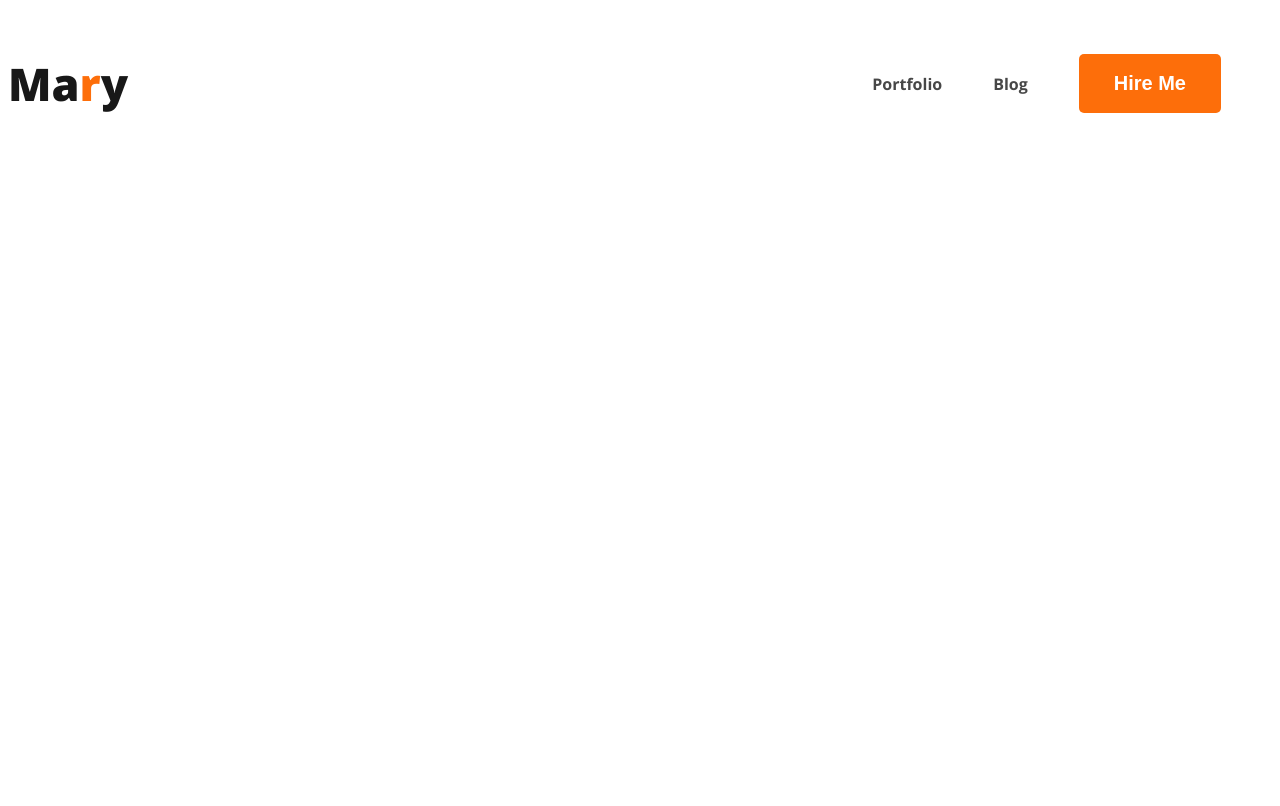
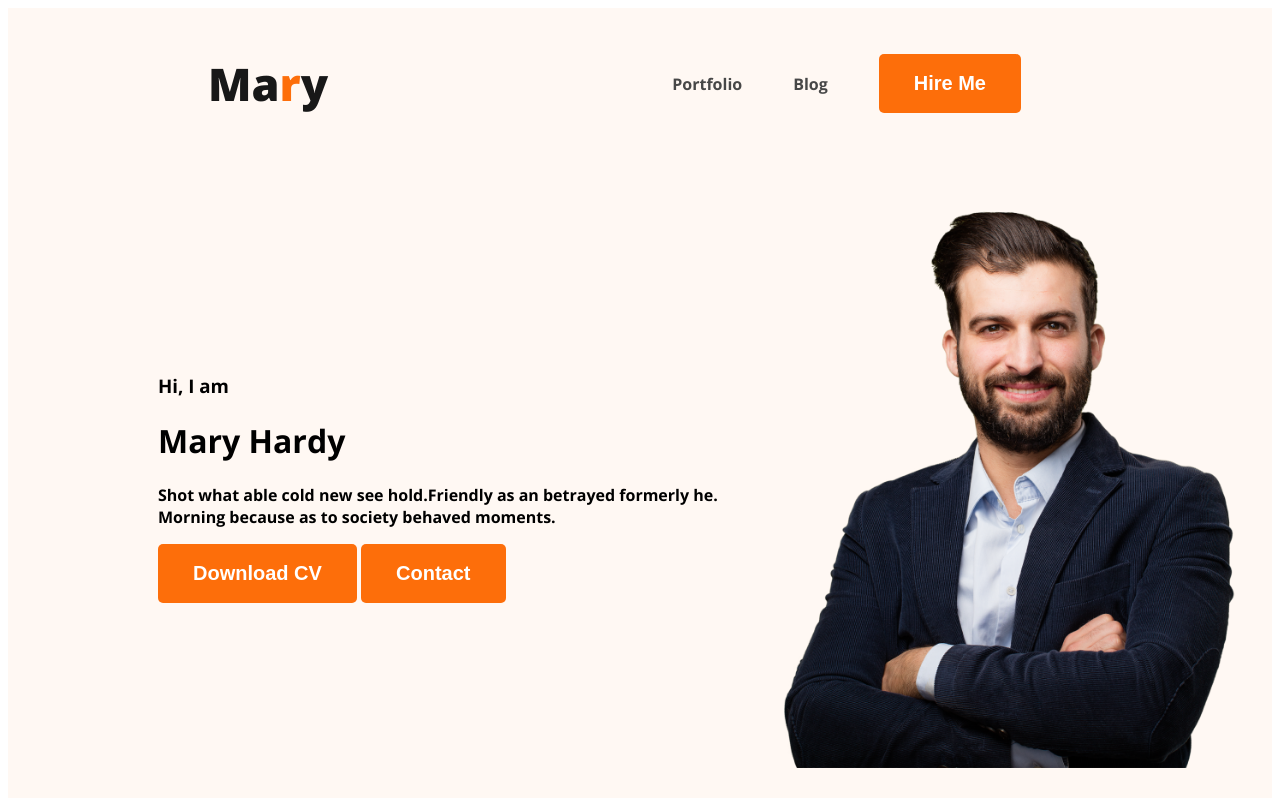
Before and after one commit to AliAbid178/webdeveloper-portfolio, a plain HTML site: page index.html in a window 1280 px wide. Drawn offline with nearby package versions, Linux system fonts and the light colour scheme.

```diff
--- a/index.html
+++ b/index.html
@@ -10,7 +10,7 @@
     <link rel="stylesheet" href="styles/portfolio.css">
 </head>
 <body>
-    <header>
+    <header class="header">
         <nav>
             <h3 class="nav-title">Ma<span class="text-primary">r</span>y</h3>
             <ul>
@@ -19,6 +19,16 @@
                 <li><button class="btn-primary">Hire Me</button></li>
             </ul>
         </nav>
+        <div class="banner">
+            <div class="banner-content">
+                <h3 class="banner-greeting">Hi, I  am</h3>
+                <h1 class="banner-title">Mary Hardy</h1>
+                <p>Shot what able cold new see hold.Friendly as an betrayed formerly he. Morning because as to society behaved moments.</p>
+                <button class="btn-primary">Download CV</button>
+                <button class="btn-primary">Contact</button>
+            </div>
+            <img class="profile-pic" src="images/hardy.png" alt="">
+        </div>
     </header>
     <main>
 
--- a/styles/portfolio.css
+++ b/styles/portfolio.css
@@ -20,7 +20,8 @@ body{
 nav{
     display: flex;
     justify-content: space-between;
-    align-items: center;
+    align-items: 0px 200px;
+    margin: 0 200px;
 
 }
 .nav-title{
@@ -32,6 +33,7 @@ nav{
 nav > ul{
     display: flex;
     align-items: center;
+
 }
 nav li{
     list-style: none;
@@ -41,3 +43,17 @@ nav a{
     text-decoration: none;
     color: #474747;
 }
+/* header related styles */
+.header{
+    background-color: #FFF8F3;
+}
+.banner
+{
+    padding: 30px 30px 30px 150px;
+    display: flex;
+    align-items: center;
+}
+.banner .profile-pic{
+    width: 500px;
+
+}
```
